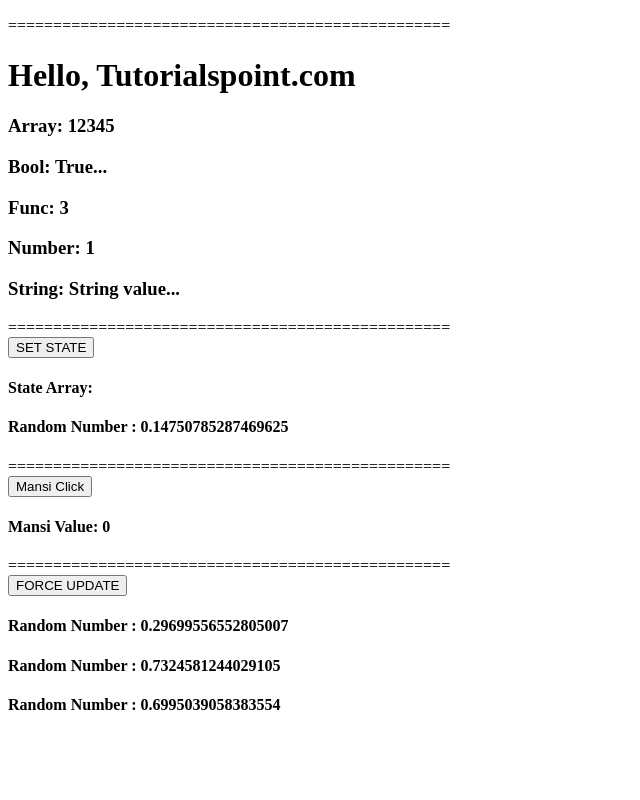
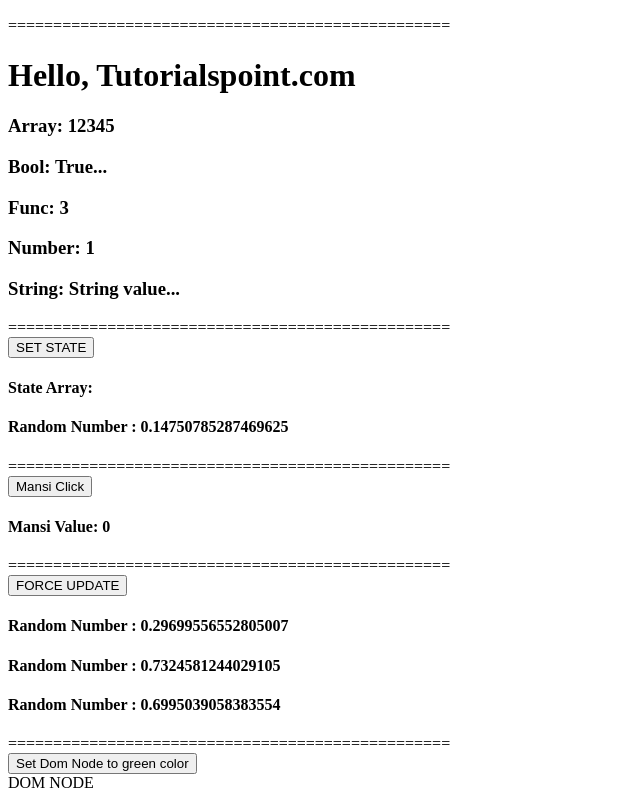
Before and after one commit to mansi-raja5/reactApp, a React app: page / in a window 1280 px wide. Shown: the part 991-1791 px from the top of the page, without its empty margins (0-640 px from the left). Before the commit the page ends 1726 px from the top, so only its background shows below. Built offline with nearby package versions, Linux system fonts and the light colour scheme.

Commit message:
ReactDOM.findDOMNode example

```diff
--- a/App.jsx
+++ b/App.jsx
@@ -29,9 +29,10 @@
             myData : [],
             mansi : 0
 		}
-		this.setStateHandler = this.setStateHandler.bind(this);
-		this.mansiClickEvent = this.mansiClickEvent.bind(this);
+		this.setStateHandler    = this.setStateHandler.bind(this);
+		this.mansiClickEvent    = this.mansiClickEvent.bind(this);
 		this.forceUpdateHandler = this.forceUpdateHandler.bind(this);
+        this.findDomNodeHandler = this.findDomNodeHandler.bind(this);
 	};
     setStateHandler(){
         var item = "setState..."
@@ -46,6 +47,11 @@
     };
     forceUpdateHandler(){
         this.forceUpdate();
+    };
+    findDomNodeHandler(){
+        var myDiv = document.getElementById('myDiv');
+        ReactDOM.findDOMNode(myDiv).style.color = 'green';
+        ReactDOM.findDOMNode(myDiv).style.backgroundColor = "red";
     };
 	render(){
 		var i = 1;
@@ -113,6 +119,10 @@
                 <h4>Random Number : {Math.random()}</h4>
                 <h4>Random Number : {Math.random()}</h4>
                 <h4>Random Number : {Math.random()}</h4>
+                =================================================
+                <br/>
+                <button onClick={this.findDomNodeHandler}>Set Dom Node to green color</button>
+                <div id="myDiv"> DOM NODE</div>
 			</div>
 		);
 	}
```
